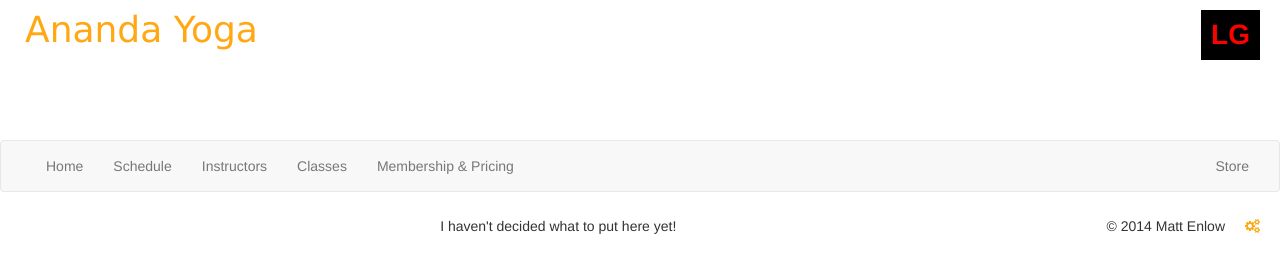
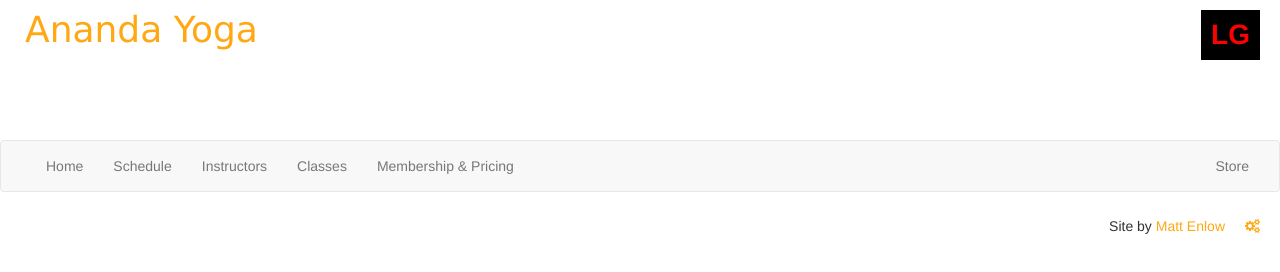
Before and after one commit to bremccallum/ananda, a website: page views/layout.html in a window 1280 px wide. Drawn offline with nearby package versions, Linux system fonts and the light colour scheme; files that its build step writes are made by us from their sources.

Commit message:
Footer text change

```diff
--- a/views/layout.html
+++ b/views/layout.html
@@ -78,8 +78,7 @@
     </main>
     <footer>
         <a href="/admin" class="pull-right"><i class="fa fa-cogs"></i></a>
-        <p class="pull-right">&copy 2014 Matt Enlow</p>
-        <p class="text-center">I haven't decided what to put here yet!</p>
+        <p class="pull-right">Site by <a href="//novaugust.net/blog">Matt Enlow</a></p>
     </footer>
     <!-- scripts -->
     <script src="//ajax.googleapis.com/ajax/libs/jquery/1.10.2/jquery.min.js"></script>
```
